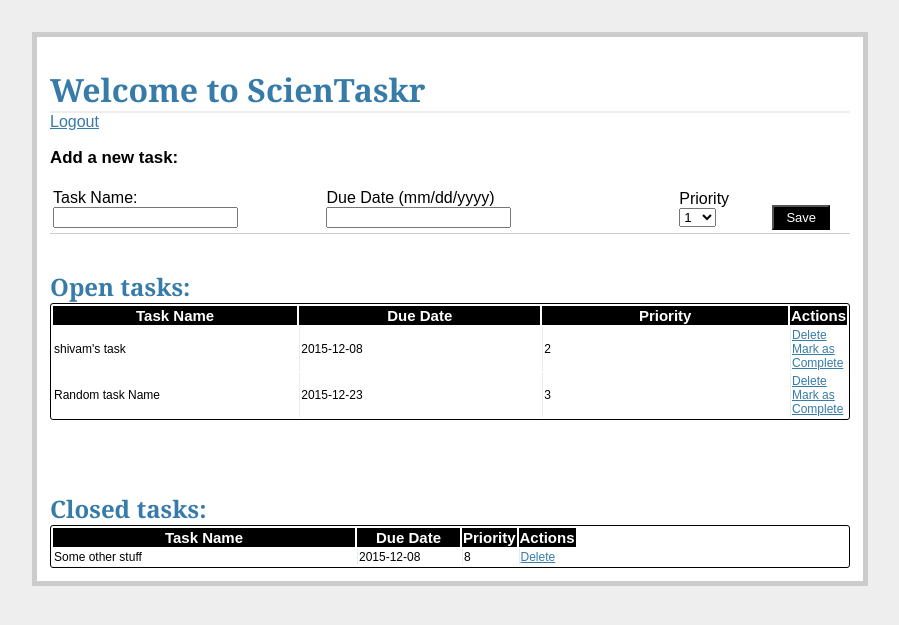
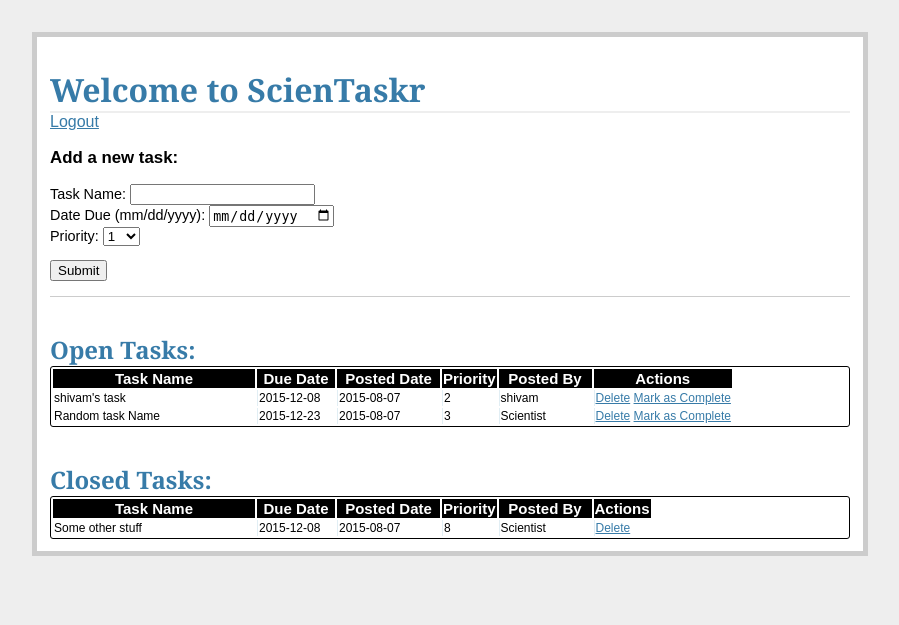
Before and after one commit to Scientist94/flasktaskr, a Flask app: page /tasks/ in a window 1280 px wide. Shown: the top 625 px of the page, without its empty margins (190-1089 px from the left). Run offline with Flask 2, Linux system fonts and the light colour scheme; a user stored in the database is signed in; data comes from the database, SQL or seed files in the repository; both versions use the stored data as it was after the commit.

Commit message:
db relation and managing sessions done

```diff
--- a/project/templates/tasks.html
+++ b/project/templates/tasks.html
@@ -5,63 +5,40 @@
 <a href="/logout">Logout</a>
 <div class="add-task">
 	<h3>Add a new task:</h3>
-	<table>
-		<tr>
 	<form action="{{ url_for('new_task') }}" method="post">
 		{{ form.csrf_token }}
-		<td>
-			<label>Task Name:</label>
-			<input name="name" type="text">
-		</td>
-		<td>
-			<label>Due Date (mm/dd/yyyy)</label>
-			<input name="due_date" type="text" width="120px">
-		</td>
-		<td>
-			<label>Priority</label>
-			<select name="priority" width="100px">
-				<option value="1">1</option>
-				<option value="2">2</option>
-				<option value="3">3</option>
-				<option value="4">4</option>
-				<option value="5">5</option>
-				<option value="6">6</option>
-				<option value="7">7</option>
-				<option value="8">8</option>
-				<option value="9">9</option>
-				<option value="10">10</option>
-
-			</select>
-		</td>
-		<td>
-			&nbsp;
-			&nbsp;
-			<input class="button" type="submit" value="Save">
-		</td>
+		<p>
+			{{ form.name.label }}: {{ form.name }}<br>
+			{{ form.due_date.label }}: {{ form.due_date }}<br>
+			{{ form.priority.label }}: {{ form.priority }}
+		</p>
+		<p><input type="submit" value="Submit"></p>
 	</form>
-		</tr>
-
-	</table>
 </div>
 <div class="entries">
 	<br>
 	<br>
-	<h2>Open tasks:</h2>
+	<h2>Open Tasks:</h2>
 	<div class="datagrid">
 		<table>
 			<thead>
 				<tr>
-					<th width="300px"><strong>Task Name</strong></th>
-					<th width="300px"><strong>Due Date</strong></th>
-					<th width="300px"><strong>Priority</strong></th>
+					<th width="200px"><strong>Task Name</strong></th>
+					<th width="75px"><strong>Due Date</strong></th>
+					<th width="100px"><strong>Posted Date</strong></th>
+					<th width="50px"><strong>Priority</strong></th>
+					<th width="90px"><strong>Posted By</strong></th>
 					<th><strong>Actions</strong></th>
+
 				</tr>
 			</thead>
 			{% for task in open_tasks %}
 			<tr>
-				<td width="300px">{{ task.name }}</td>
-				<td width="100px">{{ task.due_date }}</td>
+				<td width="200px">{{ task.name }}</td>
+				<td width="75px">{{ task.due_date }}</td>
+				<td width="100px">{{ task.posted_date }}</td>
 				<td width="50px">{{ task.priority }}</td>
+				<td width="90px">{{ task.poster.name }}</td>
 				<td>
 					<a href="{{ url_for('delete_entry', task_id = task.task_id) }}">Delete</a>
 					<a href="{{ url_for('complete', task_id = task.task_id) }}">Mark as Complete</a>
@@ -70,36 +47,38 @@
 			{% endfor %}
 		</table>
 	</div>
+</div>
 <br>
 <br>
-</div>
 <div class="entries">
-	<br>
-	<br>
-	<h2>Closed tasks:</h2>
+<h2>Closed Tasks:</h2>
 <div class="datagrid">
 	<table>
 		<thead>
 			<tr>
-					<th width="300px"><strong>Task Name</strong></th>
-					<th width="100px"><strong>Due Date</strong></th>
+				<th width="200px"><strong>Task Name</strong></th>
+					<th width="75px"><strong>Due Date</strong></th>
+					<th width="100px"><strong>Posted Date</strong></th>
 					<th width="50px"><strong>Priority</strong></th>
+					<th width="90px"><strong>Posted By</strong></th>
 					<th><strong>Actions</strong></th>
+
 			</tr>
 		</thead>
 		{% for task in closed_tasks %}
 		<tr>
-				<td width="300px">{{ task.name }}</td>
-				<td width="100px">{{ task.due_date }}</td>
+
+			<td width="200px">{{ task.name }}</td>
+			<td width="75px">{{ task.due_date }}</td>
+			<td width="100px">{{ task.posted_date }}</td>
 			<td width="50px">{{ task.priority }}</td>
+			<td width="90px">{{ task.poster.name }}</td>
 			<td>
 				<a href="{{ url_for('delete_entry', task_id = task.task_id) }}">Delete</a>
-
 			</td>
 		</tr>
 		{% endfor %}
 	</table>
 </div>
 </div>
-
 {% endblock %}
--- a/project/views.py
+++ b/project/views.py
@@ -5,6 +5,7 @@ from functools import wraps
 from flask import Flask, flash, redirect, render_template, request, session, url_for, g
 from forms import AddTaskForm, RegisterForm, LoginForm
 from flask.ext.sqlalchemy import SQLAlchemy
+import datetime
 
 #config
 app = Flask(__name__)
@@ -29,6 +30,7 @@ def login_required(test):
 @app.route('/logout/')
 def logout():
 	session.pop('logged_in', None)
+	session.pop('user_id', None)
 	flash('Goodbye')
 	return redirect(url_for('login'))
 
@@ -41,6 +43,7 @@ def login():
 			user = User.query.filter_by(name=request.form['name']).first()
 			if user is not None and user.password == request.form['password']:
 				session['logged_in'] = True
+				session['user_id'] = user.id
 				flash('Welcome')
 				return redirect(url_for('tasks'))
 			else:
@@ -77,7 +80,7 @@ def new_task():
 	form = AddTaskForm(request.form)
 	if request.method == 'POST':
 		if form.validate_on_submit():
-			new_task = Task(form.name.data, form.due_date.data, form.priority.data, '1')
+			new_task = Task(form.name.data, form.due_date.data, form.priority.data, datetime.datetime.utcnow(),'1',session['user_id'])
 			db.session.add(new_task)
 			db.session.commit()
 			flash('New entry was successfully posted. Thanks')
```
Also changed, not shown: project/db_migrate.py (added, +21 -0 lines), project/models.py (+8 -1 lines), project/flasktaskr.db, 1 other file. Lines whose indentation alone changed are shown as unchanged.
